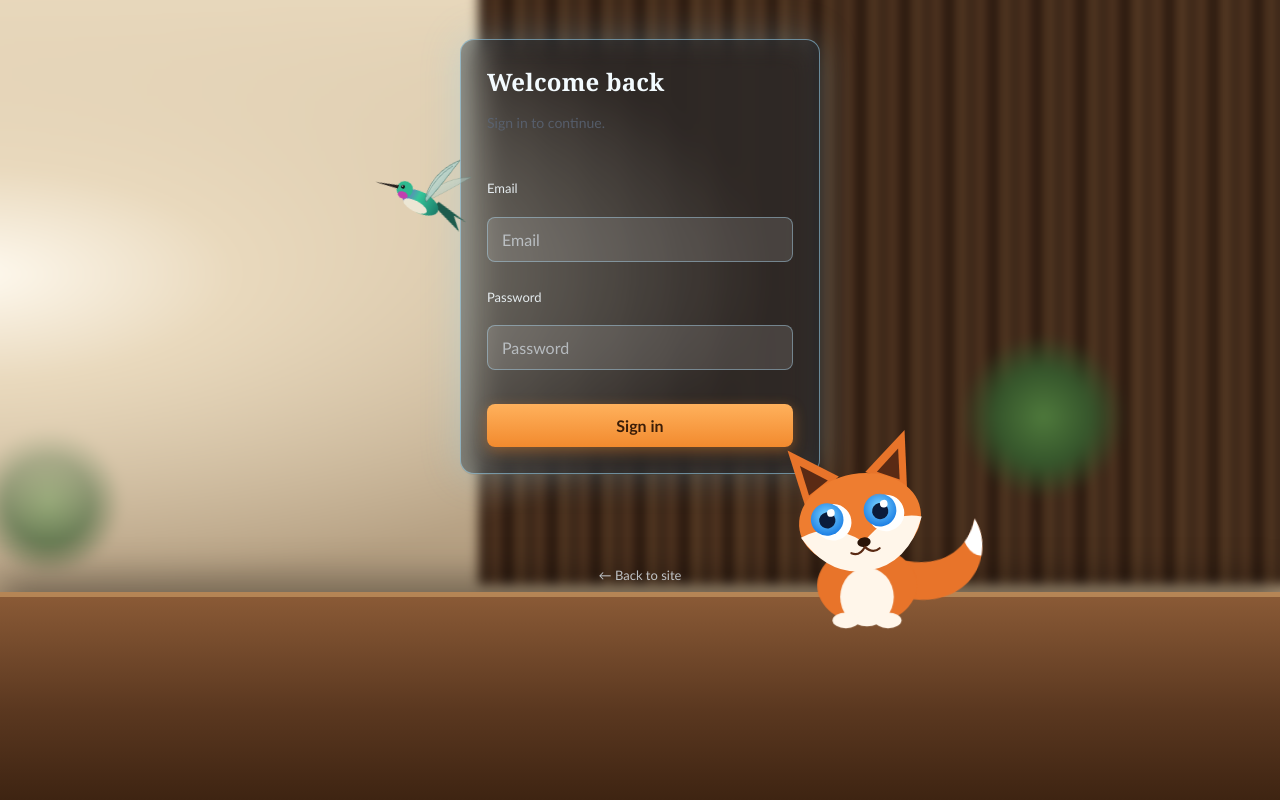
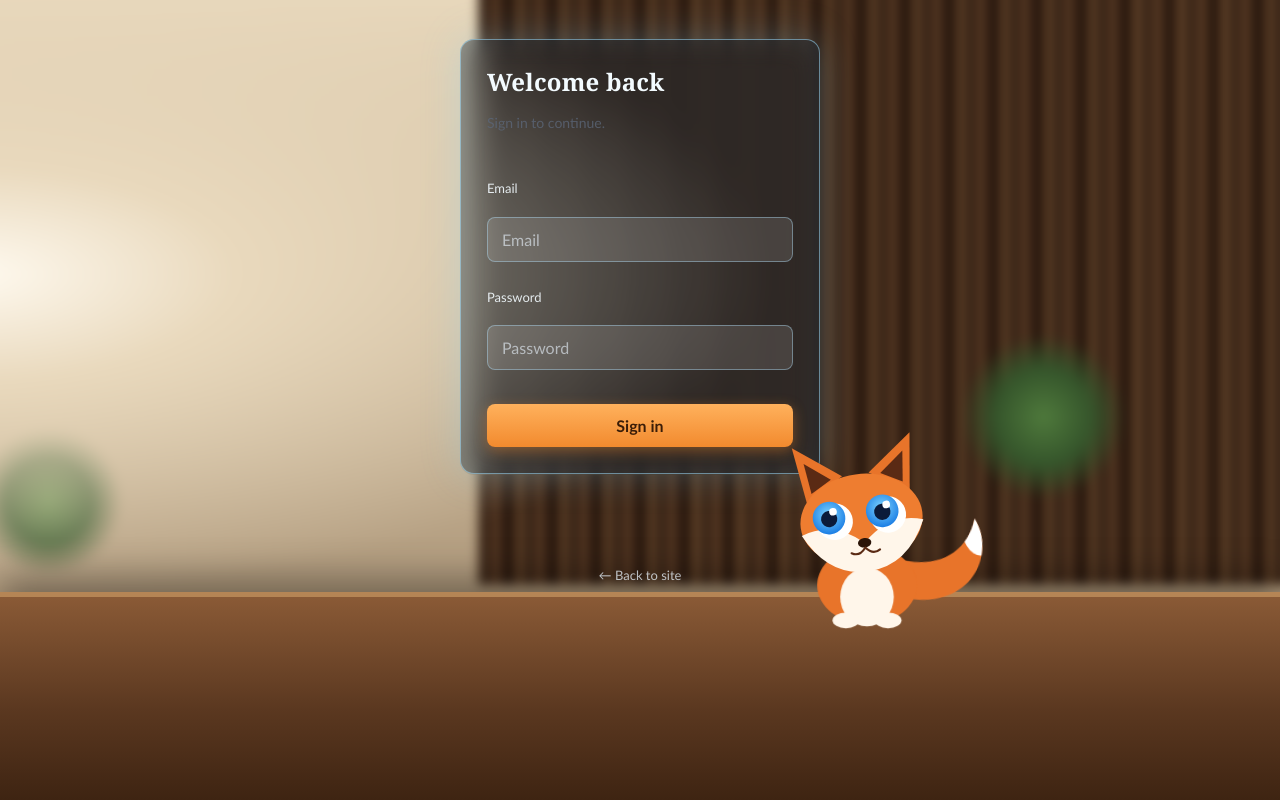
Before and after one commit to Emran-Hossain26/Portfolio-Md.Emran-Hossain, a Next.js app: page /admin/login in a window 1280 px wide. Built offline with nearby package versions, Linux system fonts and the light colour scheme.

Commit message:
Admin login: remove hummingbird (fox now follows the cursor instead)

```diff
--- a/src/app/(admin)/admin/login/login-scene.css
+++ b/src/app/(admin)/admin/login/login-scene.css
@@ -1,8 +1,7 @@
 /* ===========================================================================
-   Admin login scene ("Fox & Hummingbird", user-supplied design) — scoped via
-   body.login-scene so nothing here can leak into other admin pages or the
-   public site (which keeps the approved mockup tokens).
-   Note: this design brings its own gradients/blur/animations/fonts by request.
+   Admin login scene ("Fox" variant of the user-supplied design; bird removed
+   on request) - scoped via body.login-scene so nothing here can leak into
+   other admin pages or the public site (approved mockup tokens).
    =========================================================================== */
 body.login-scene {
   box-sizing: border-box;
@@ -105,39 +104,10 @@ body.login-scene .sleep .zz { opacity: 0.9; animation: zf 2.4s ease-in-out infin
 body.login-scene .sleep .z2 { animation-delay: 1.1s }
 @keyframes zf { 50% { transform: translateY(-8px) } }
 
-/* ---- bird ---- */
-body.login-scene .bird {
-  position: fixed; left: 0; top: 0; width: 104px; height: 69px; z-index: 40;
-  pointer-events: none; will-change: transform;
-}
-body.login-scene .bird svg { width: 100%; height: 100%; overflow: visible }
-body.login-scene .wing {
-  transform-origin: 58px 36px; transform-box: view-box;
-  animation: flap var(--flap, 0.08s) ease-in-out infinite alternate;
-}
-body.login-scene .wing.back { opacity: 0.55; animation-delay: -0.03s }
-@keyframes flap {
-  from { transform: rotate(38deg) scaleY(0.95) }
-  to { transform: rotate(-62deg) scaleY(0.5) }
-}
-body.login-scene .perched .wing {
-  animation: none; transform: rotate(-42deg) scaleY(0.62); opacity: 1;
-}
-body.login-scene .perched .wing.back { opacity: 0 }
-body.login-scene .legs { opacity: 0; transition: opacity 0.2s }
-body.login-scene .perched .legs { opacity: 1 }
-body.login-scene #trail { position: fixed; inset: 0; z-index: 30; pointer-events: none }
-
-/* Reduced motion: freeze the fox breath/tail and park the bird beside the
-   fox instead of flying (consistent with the site's a11y behaviour while
-   keeping the scene intact). */
+/* Reduced motion: freeze the fox breath/tail (eyes/heads are eased slowly
+   enough to remain gentle under reduced motion). */
 @media (prefers-reduced-motion: reduce) {
   body.login-scene .breath, body.login-scene .tail { animation: none }
-  body.login-scene .bird {
-    left: calc(50% - 250px);
-    top: auto;
-    bottom: calc(26vh - 8px);
-  }
 }
 
 @media (max-width: 640px) {
--- a/src/components/admin/LoginScene.tsx
+++ b/src/components/admin/LoginScene.tsx
@@ -7,10 +7,10 @@ import { loginAction } from "@/app/(admin)/actions";
 type Props = { error?: string | null };
 
 /**
- * "Fox & Hummingbird" login scene (user-supplied design), ported verbatim
- * from the standalone HTML into React. The card submits to the real
- * loginAction (demo handler removed). Body class scoping keeps the scene's
- * CSS isolated to this screen.
+ * "Fox" login screen (user-supplied design, hummingbird removed on request).
+ * The card submits to the real loginAction. The fox's eyes/head follow the
+ * pointer (caret while typing the email), and it dozes off on the password
+ * field. Body class scoping keeps the CSS isolated to this screen.
  */
 export function LoginScene({ error }: Props) {
   useEffect(() => {
@@ -20,43 +20,27 @@ export function LoginScene({ error }: Props) {
 
     const u = $<HTMLInputElement>("u");
     const p = $<HTMLInputElement>("p");
-    const bird = $<HTMLDivElement>("bird");
-    const birdSvg = bird?.firstElementChild as SVGSVGElement | null;
-    const fox = $<HTMLDivElement>("fox");
     const foxSvg = $<SVGSVGElement>("foxsvg");
     const head = $<SVGGElement>("head");
     const eL = $<SVGGElement>("eL");
     const eR = $<SVGGElement>("eR");
-    const cv = $<HTMLCanvasElement>("trail");
-    if (!u || !p || !bird || !birdSvg || !fox || !foxSvg || !head || !eL || !eR || !cv) {
+    if (!u || !p || !foxSvg || !head || !eL || !eR) {
       return () => document.body.classList.remove("login-scene");
     }
-    const cx = cv.getContext("2d");
-    if (!cx) return () => document.body.classList.remove("login-scene");
 
     const reduced = matchMedia("(prefers-reduced-motion: reduce)").matches;
 
-    // Perch side beside the fox on the desk: -1 = screen-left, 1 = screen-right
-    const PERCH_SIDE = -1;
     let mode: "follow" | "user" | "pass" = "follow";
-    const mouse = { x: innerWidth * 0.3, y: innerHeight * 0.3 };
-    const pos = { x: -120, y: 120 };
-    const vel = { x: 0, y: 0 };
-    let perched = false, face = 1, rot = 0, sleepT = 0;
-    let hy = 0, hr = 0;
+    const mouse = { x: innerWidth * 0.5, y: innerHeight * 0.4 };
+    let sleepT = 0, hy = 0, hr = 0;
     const pl = { x: 0, y: 0 };
-    let t = 0, hop = 0, last = performance.now();
-    const trail: { x: number; y: number }[] = [];
+    let last = performance.now();
     const meas = document.createElement("canvas").getContext("2d");
 
     const clamp = (v: number, a: number, b: number) => Math.max(a, Math.min(b, v));
 
-    const size = () => { cv.width = innerWidth; cv.height = innerHeight };
-    size();
-
     const onMove = (e: PointerEvent) => { mouse.x = e.clientX; mouse.y = e.clientY };
     addEventListener("pointermove", onMove, { passive: true });
-    addEventListener("resize", size);
 
     const set = (m: "follow" | "user" | "pass") => {
       mode = m;
@@ -71,7 +55,6 @@ export function LoginScene({ error }: Props) {
     p.addEventListener("focus", () => set("pass"));
     u.addEventListener("blur", check);
     p.addEventListener("blur", check);
-    u.addEventListener("input", () => { hop = 1 });
 
     const blinkTimer = setInterval(() => {
       if (mode !== "pass") {
@@ -92,78 +75,20 @@ export function LoginScene({ error }: Props) {
       return { x: clamp(x, r.left + 30, r.right - 30), y: r.top - 19 };
     };
 
-    const target = () => {
-      if (mode === "user") return caret();
-      if (mode === "pass") {
-        const r = fox.getBoundingClientRect();
-        return {
-          x: Math.max(
-            60,
-            r.left + r.width * 0.2 + PERCH_SIDE * 0 + (PERCH_SIDE < 0 ? -34 : r.width * 0.6),
-          ),
-          y: r.bottom - 24,
-        };
-      }
-      return { x: mouse.x + 36, y: mouse.y - 34 };
-    };
-
     const frame = (now: number) => {
       const dt = Math.min((now - last) / 1000, 0.05);
       last = now;
-      t += dt;
-      const tg = target();
-      const dx = tg.x - pos.x, dy = tg.y - pos.y;
-      const d = Math.hypot(dx, dy);
-      const sp = Math.hypot(vel.x, vel.y);
-      if (mode === "follow") perched = false;
-      else if (perched) { if (d > 30) perched = false }
-      else if (d < 8 && sp < 60) perched = true;
-      const k = perched ? 110 : 26, c = perched ? 20 : 7.2;
-      const nx = perched ? 0 : Math.sin(t * 2.7) * 5 + Math.sin(t * 6.3) * 2;
-      const ny = perched ? 0 : Math.cos(t * 3.3) * 6 + Math.sin(t * 5.1) * 2;
-      const ax = (tg.x + nx - pos.x) * k - vel.x * c;
-      const ay = (tg.y + ny - pos.y) * k - vel.y * c;
-      vel.x += ax * dt; vel.y += ay * dt;
-      pos.x += vel.x * dt; pos.y += vel.y * dt;
-      hop += (0 - hop) * dt * 8;
-      // facing: turn toward travel direction; face the field once close
-      const want =
-        mode !== "follow" && d < 60
-          ? 1
-          : dx > 10 ? 1 : dx < -10 ? -1 : Math.sign(face) || 1;
-      face += (want - face) * Math.min(1, dt * 10);
-      const pitch = perched ? (mode === "user" ? 16 + hop * 8 : 3) : -20;
-      const lean = clamp(vel.x * 0.022, -14, 14) * (perched ? 0 : 1);
-      const shake = perched ? 0 : Math.sin(t * 38) * 1.4 * Math.min(1, sp / 80 + 0.3);
-      rot += (face * pitch + lean + shake - rot) * Math.min(1, dt * 9);
-      const lift = perched ? -Math.min(d * 0.5, 8) - hop * 3 : 0;
-      bird.style.transform =
-        "translate(" + (pos.x - 52).toFixed(1) + "px," + (pos.y - 34 + lift).toFixed(1) + "px) rotate(" + rot.toFixed(1) + "deg)";
-      birdSvg.style.transform = "scaleX(" + face.toFixed(2) + ")";
-      bird.classList.toggle("perched", perched);
-      bird.style.setProperty("--flap", clamp(0.095 - sp * 0.00006, 0.05, 0.095).toFixed(3) + "s");
-      // wind trail
-      if (sp > 90 && !perched) trail.push({ x: pos.x, y: pos.y });
-      else if (trail.length) trail.shift();
-      if (trail.length > 22) trail.shift();
-      cx.clearRect(0, 0, cv.width, cv.height);
-      cx.lineCap = "round";
-      for (let i = 1; i < trail.length; i++) {
-        cx.strokeStyle = "rgba(255,255,255," + ((i / trail.length) * 0.28).toFixed(3) + ")";
-        cx.lineWidth = (i / trail.length) * 7;
-        cx.beginPath();
-        cx.moveTo(trail[i - 1].x, trail[i - 1].y + 4);
-        cx.lineTo(trail[i].x, trail[i].y + 4);
-        cx.stroke();
-      }
-      // fox watches the bird
+      // Fox looks at: the caret (email field), closed eyes on password,
+      // otherwise the pointer.
+      const tg = mode === "user" ? caret() : { x: mouse.x, y: mouse.y };
       const hb = head.getBoundingClientRect();
       const hcx = hb.left + hb.width / 2, hcy = hb.top + hb.height / 2;
-      const bx = pos.x - hcx, by = pos.y - hcy;
+      const bx = tg.x - hcx, by = tg.y - hcy;
       const bd = Math.hypot(bx, by) || 1;
       const m = Math.min(1, bd / 140) * 7;
-      pl.x += ((bx / bd) * m - pl.x) * Math.min(1, dt * 12);
-      pl.y += ((by / bd) * m - pl.y) * Math.min(1, dt * 12);
+      const look = 1 - sleepT; // eyes slide shut while dozing on the password
+      pl.x += ((bx / bd) * m * look - pl.x) * Math.min(1, dt * 12);
+      pl.y += ((by / bd) * m * look - pl.y) * Math.min(1, dt * 12);
       [eL, eR].forEach((e) => {
         const pu = e.querySelector(".pu") as SVGGElement | null;
         if (pu) pu.style.transform = "translate(" + pl.x.toFixed(2) + "px," + pl.y.toFixed(2) + "px)";
@@ -184,7 +109,6 @@ export function LoginScene({ error }: Props) {
 
     return () => {
       removeEventListener("pointermove", onMove);
-      removeEventListener("resize", size);
       clearInterval(blinkTimer);
       document.body.classList.remove("login-scene");
     };
@@ -261,42 +185,6 @@ export function LoginScene({ error }: Props) {
           <text className="zz z2" x="204" y="64">Z</text>
         </svg>
       </div>
-
-      <canvas id="trail" aria-hidden="true" />
-
-      <div className="bird" id="bird" aria-hidden="true">
-        <svg viewBox="0 0 120 80">
-          <defs>
-            <linearGradient id="bg1" x1="0" y1="0" x2="1" y2="0">
-              <stop offset="0" stopColor="#1c7d6a" />
-              <stop offset=".6" stopColor="#35c69a" />
-              <stop offset="1" stopColor="#7a5cd0" />
-            </linearGradient>
-            <linearGradient id="wg" x1="0" y1="1" x2="1" y2="0">
-              <stop offset="0" stopColor="#7ea8a0" stopOpacity=".9" />
-              <stop offset="1" stopColor="#d9f3ee" stopOpacity=".7" />
-            </linearGradient>
-          </defs>
-          <g className="legs" stroke="#3a2a22" strokeWidth="1.6" strokeLinecap="round">
-            <path d="M60 50L58 61M67 50L68 61" />
-          </g>
-          <path d="M46 40L8 58L20 43L4 45L42 34Z" fill="#1d5b4c" />
-          <g className="wing back">
-            <path d="M58 36C48 18 30 6 6 4C24 17 38 28 58 40Z" fill="url(#wg)" stroke="#5f8a82" strokeWidth=".6" />
-          </g>
-          <ellipse cx="62" cy="42" rx="23" ry="12" fill="url(#bg1)" transform="rotate(-8 62 42)" />
-          <ellipse cx="66" cy="48" rx="15" ry="6" fill="#ece6d4" transform="rotate(-8 66 48)" />
-          <circle cx="84" cy="34" r="9.5" fill="#2fb98f" />
-          <ellipse cx="84" cy="41" rx="6" ry="4" fill="#c13fb0" />
-          <path d="M92 32L119 38L92 36Z" fill="#26211e" />
-          <circle cx="87" cy="32" r="2.3" fill="#111" />
-          <circle cx="87.7" cy="31.3" r=".8" fill="#fff" />
-          <g className="wing front">
-            <path d="M58 36C48 18 30 6 6 4C24 17 38 28 58 40Z" fill="url(#wg)" stroke="#4d7a72" strokeWidth=".7" />
-            <path d="M56 34C46 22 32 12 16 8" stroke="#4d7a72" strokeWidth=".6" fill="none" />
-          </g>
-        </svg>
-      </div>
     </>
   );
 }
```
